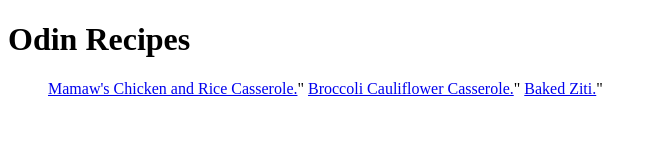
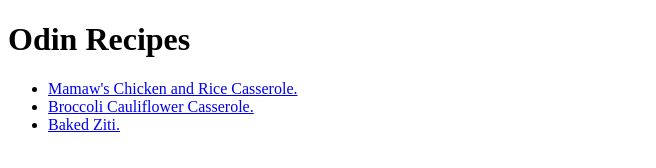
Before and after one commit to ReeceDAllen/odin-recipes, a plain HTML site: page index.html in a window 1280 px wide. Shown: the whole page, without its empty margins (0-656 px from the left). Drawn offline with Linux system fonts and the light colour scheme.

Commit message:
Update Unordered List
Corrected missing LI of unordered list.

```diff
--- a/index.html
+++ b/index.html
@@ -6,9 +6,9 @@
 </head>
 <h1>Odin Recipes</h1>
 <ul>
-    <a href="recipes/ChickenRiceCasserole.html">Mamaw's Chicken and Rice Casserole.</a>"
-    <a href="recipes/BroccoliCauliflowerCasserole.html">Broccoli Cauliflower Casserole.</a>"
-    <a href="recipes/BakedZiti.html">Baked Ziti.</a>"
+    <li><a href="recipes/ChickenRiceCasserole.html">Mamaw's Chicken and Rice Casserole.</a></li>
+    <li><a href="recipes/BroccoliCauliflowerCasserole.html">Broccoli Cauliflower Casserole.</a></li>
+    <li><a href="recipes/BakedZiti.html">Baked Ziti.</a></li>
 </ul>
 
 
```
